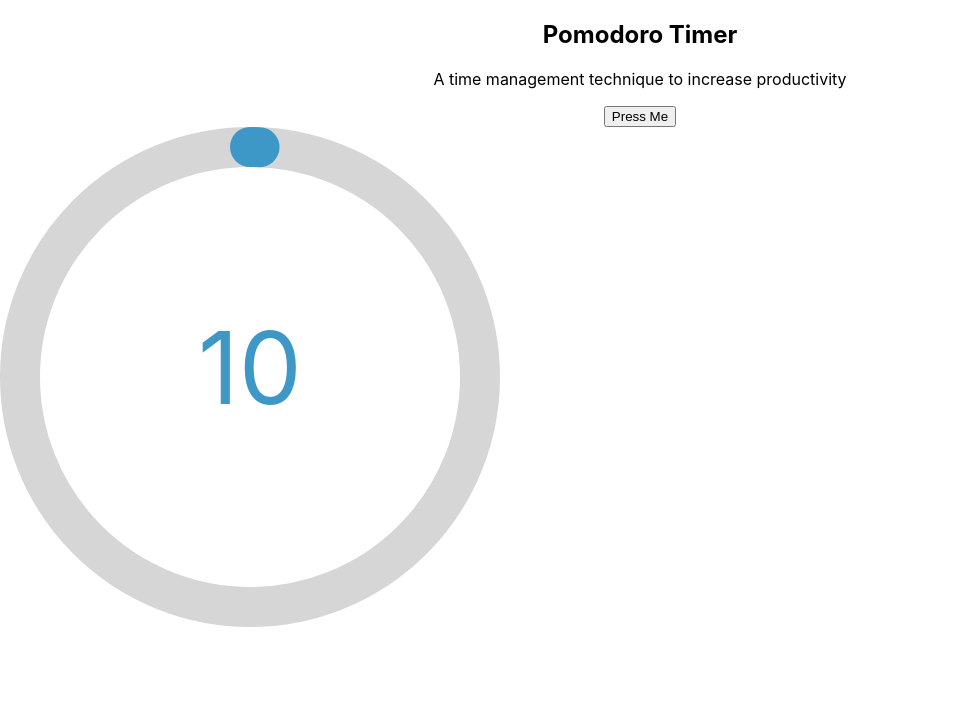
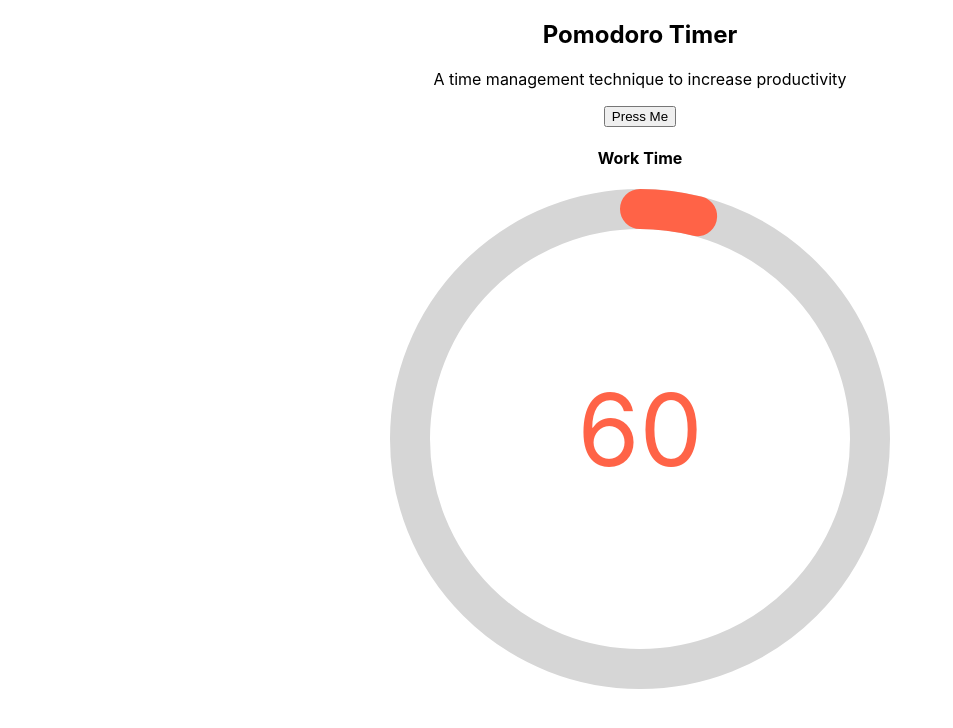
Before and after one commit to bryankeov/PomodoroTimer, a React (Create React App) app: page / in a window 1280 px wide. Shown: the top 728 px of the page, without its empty margins (0-953 px from the left). Built offline with nearby package versions, Linux system fonts and the light colour scheme.

Commit message:
Create break timer

```diff
--- a/src/components/Timer.css
+++ b/src/components/Timer.css
@@ -1,4 +1,10 @@
 .bar-container {
+  display: flex;
+  flex-direction: column;
+  justify-content: center;
+  align-items: center;
   width: 500px;
   height: auto;
+  margin-left: auto;
+  margin-right: auto;
 }
--- a/src/components/Timer.js
+++ b/src/components/Timer.js
@@ -1,35 +1,65 @@
 import React, { useState, useEffect } from "react";
-import { CircularProgressbar } from "react-circular-progressbar";
+import { CircularProgressbar, buildStyles } from "react-circular-progressbar";
 import "react-circular-progressbar/dist/styles.css";
 import "./Timer.css";
 
 function Timer() {
-  const [timer, setTimer] = useState(10);
+  const [onWork, setOnWork] = useState(60);
+  const [onBreak, setOnBreak] = useState(15);
 
-  function startTimer() {
-    setInterval(() => {
-      setTimer((timer) => timer - 1);
-    }, 1000);
-    setTimer(timer);
+  function handleStart() {
+    if (onWork > 0) {
+      setInterval(() => {
+        setOnWork((onWork) => onWork - 1);
+      }, 1000);
+      setOnWork(onWork);
+    } else if (onWork <= 0) {
+      setInterval(() => {
+        setOnBreak((onBreak) => onBreak - 1);
+      }, 1000);
+      setOnBreak(onBreak);
+    }
   }
 
-  // useEffect(() => {
-  //   if (timer === 0) {
-  //     clearInterval(timer);
-  //   }
-  // }, [timer]);
+  useEffect(() => {
+    if (onWork <= 0) {
+      clearInterval(onWork);
+      setOnBreak(15);
+      alert("Press Start to begin your break");
+    }
+  }, [onWork]);
 
   useEffect(() => {
-    return () => clearInterval(timer);
-  }, [timer]);
+    if (onBreak <= 0) {
+      clearInterval(onBreak);
+      setOnWork(60);
+    }
+  }, [onBreak]);
+
+  useEffect(() => {
+    return () => clearInterval(onWork);
+  }, [onWork]);
+
+  useEffect(() => {
+    return () => clearInterval(onBreak);
+  }, [onBreak]);
 
   return (
     <div className="timer-container">
-      <button type="button" onClick={startTimer}>
+      <button type="button" onClick={handleStart}>
         Press Me
       </button>
       <div className="bar-container">
-        <CircularProgressbar value={timer} maxValue={1500} text={timer} />
+        <h4>{onWork <= 0 ? "Break Time" : "Work Time"}</h4>
+        <CircularProgressbar
+          value={onWork <= 0 ? onBreak : onWork}
+          maxValue={1500}
+          text={onWork <= 0 ? onBreak : onWork}
+          styles={buildStyles({
+            pathColor: `#FF6347`,
+            textColor: `#FF6347`,
+          })}
+        />
       </div>
     </div>
   );
```
